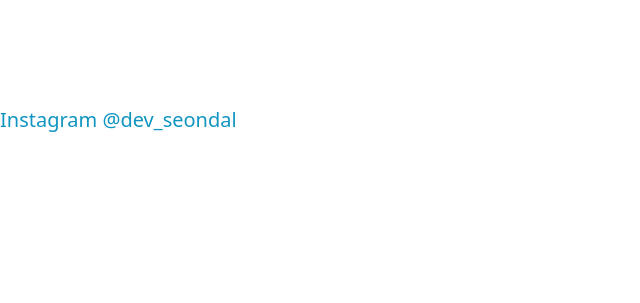
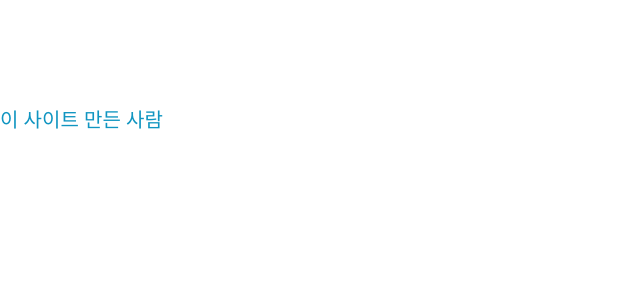
Before and after one commit to seondal/NaverBlog-Title-Extractor, a Flask app: page / in a window 1280 px wide. Shown: the part 497-800 px from the top of the page, without its empty margins (0-640 px from the left). Run offline with Flask 3, Linux system fonts and the light colour scheme.

Commit message:
✂️ edit :  출처 변경

```diff
--- a/templates/home.html
+++ b/templates/home.html
@@ -21,7 +21,7 @@
 </body>
 
 <footer>
-    <a href="https://www.instagram.com/dev_seondal/">Instagram @dev_seondal</a>
+    <a href="https://toss.me/seondal">이 사이트 만든 사람</a>
 </footer>
 
 </html>
```
